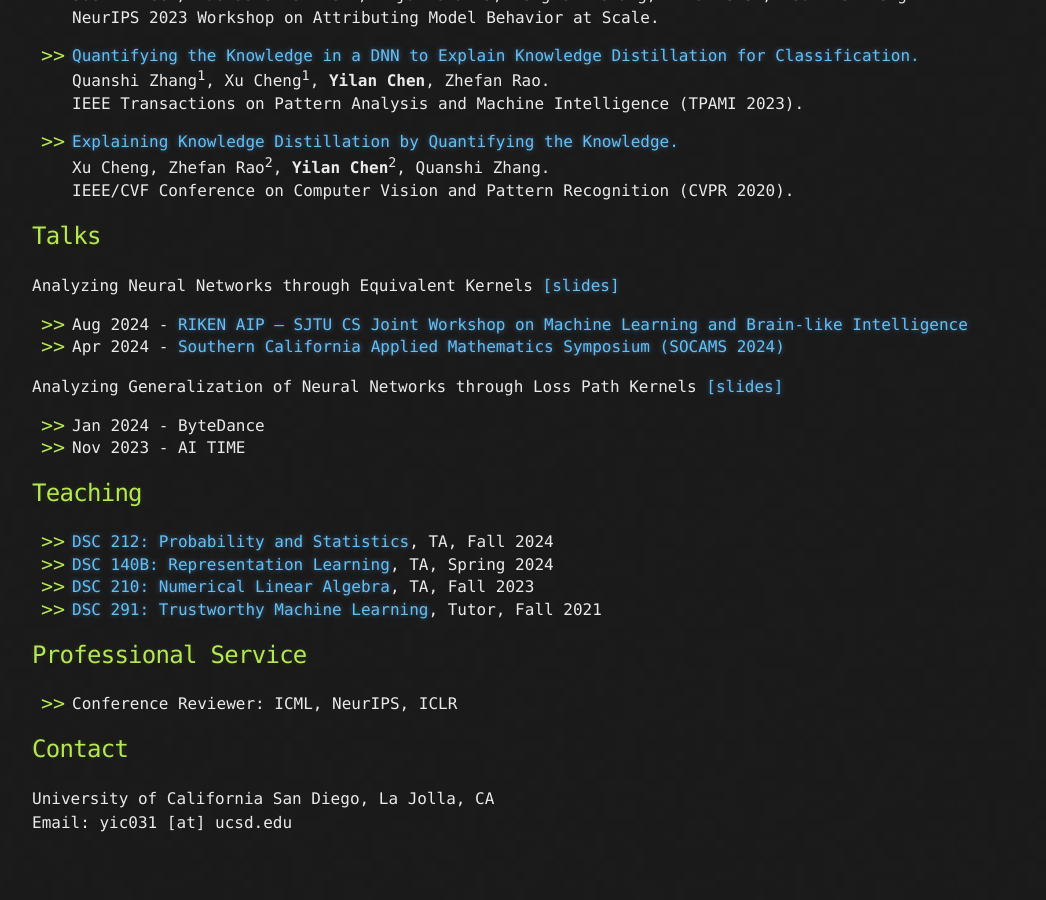
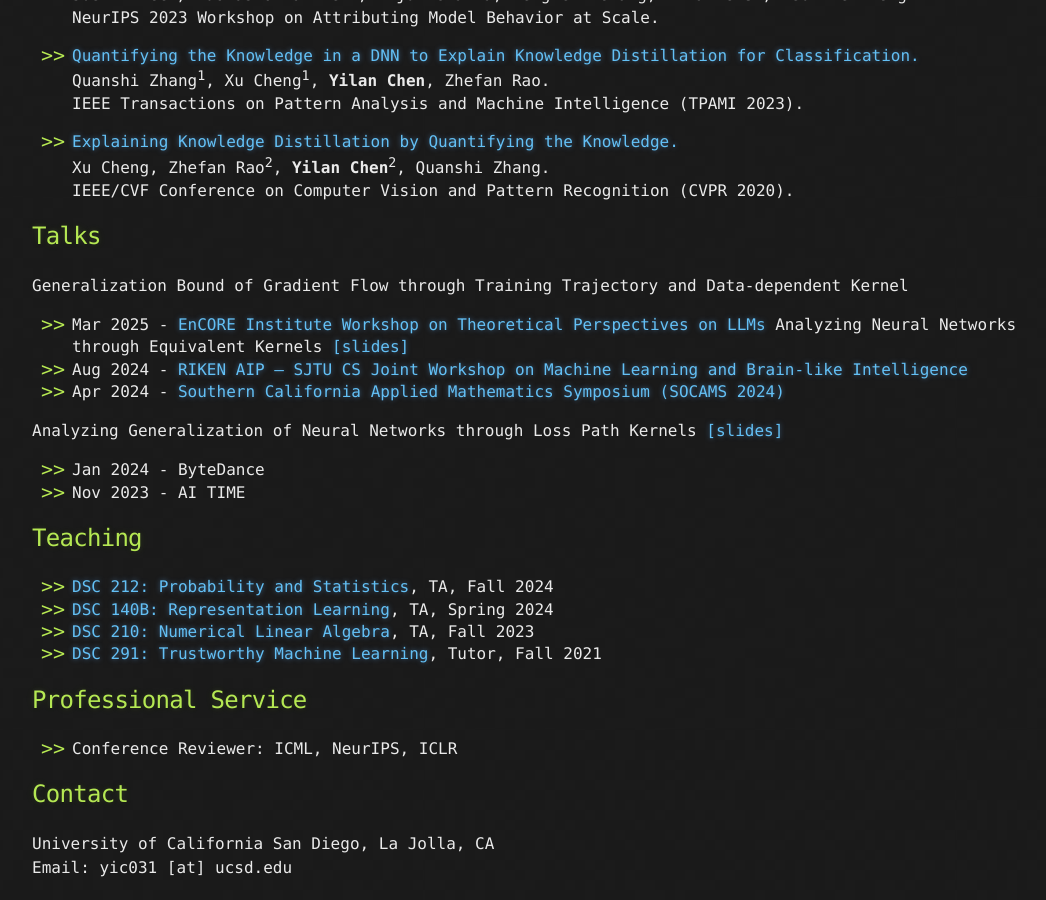
Before and after one commit to yilanchen6/yilanchen6.github.io, a Jekyll site: the page built from index.md, in a window 1280 px wide and 900 px high, scrolled down 1399 px. Shown: the whole window, without its empty margins (108-1154 px from the left). Built offline with Jekyll 4.4.1, drawn with Linux system fonts in a browser that asks for light colours; before the commit the page ends 2254 px from its top, so only the background shows below that.

Commit message:
Update index.md

```diff
--- a/index.md
+++ b/index.md
@@ -103,6 +103,8 @@ IEEE/CVF Conference on Computer Vision and Pattern Recognition (CVPR 2020).
 
 
 ## Talks
+Generalization Bound of Gradient Flow through Training Trajectory and Data-dependent Kernel
+- Mar 2025 - [EnCORE Institute Workshop on Theoretical Perspectives on LLMs](https://sites.google.com/ucsd.edu/encore-llm/)
 Analyzing Neural Networks through Equivalent Kernels [[slides]](/files/LPK_SOCAMS.pdf)
 - Aug 2024 - [RIKEN AIP – SJTU CS Joint Workshop on Machine Learning and Brain-like Intelligence](https://tensorworkshop.github.io/RIKENAIP_SJTUCS2024/)
 - Apr 2024 - [Southern California Applied Mathematics Symposium (SOCAMS 2024)](https://www.socams.org/home)
```
